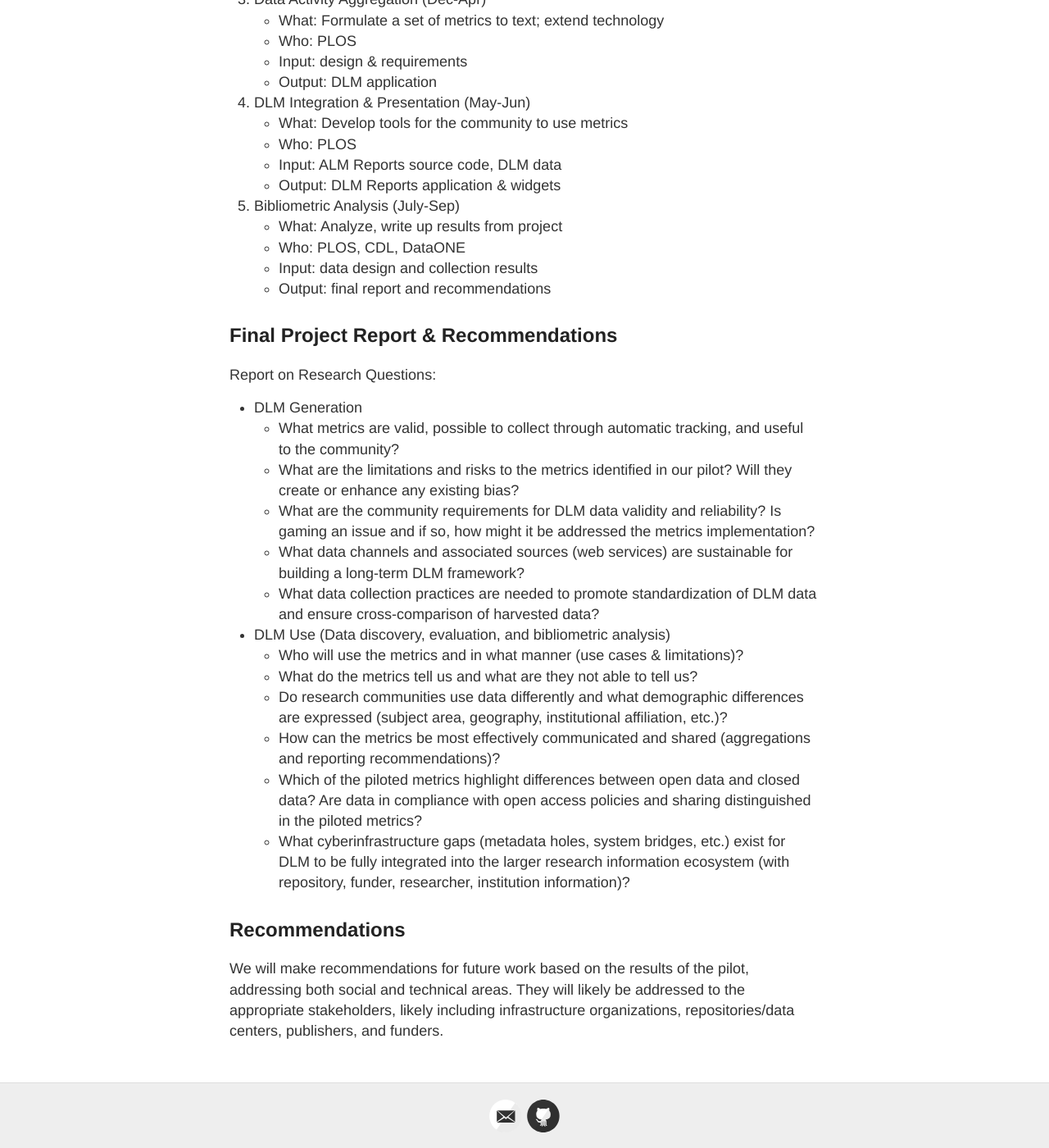
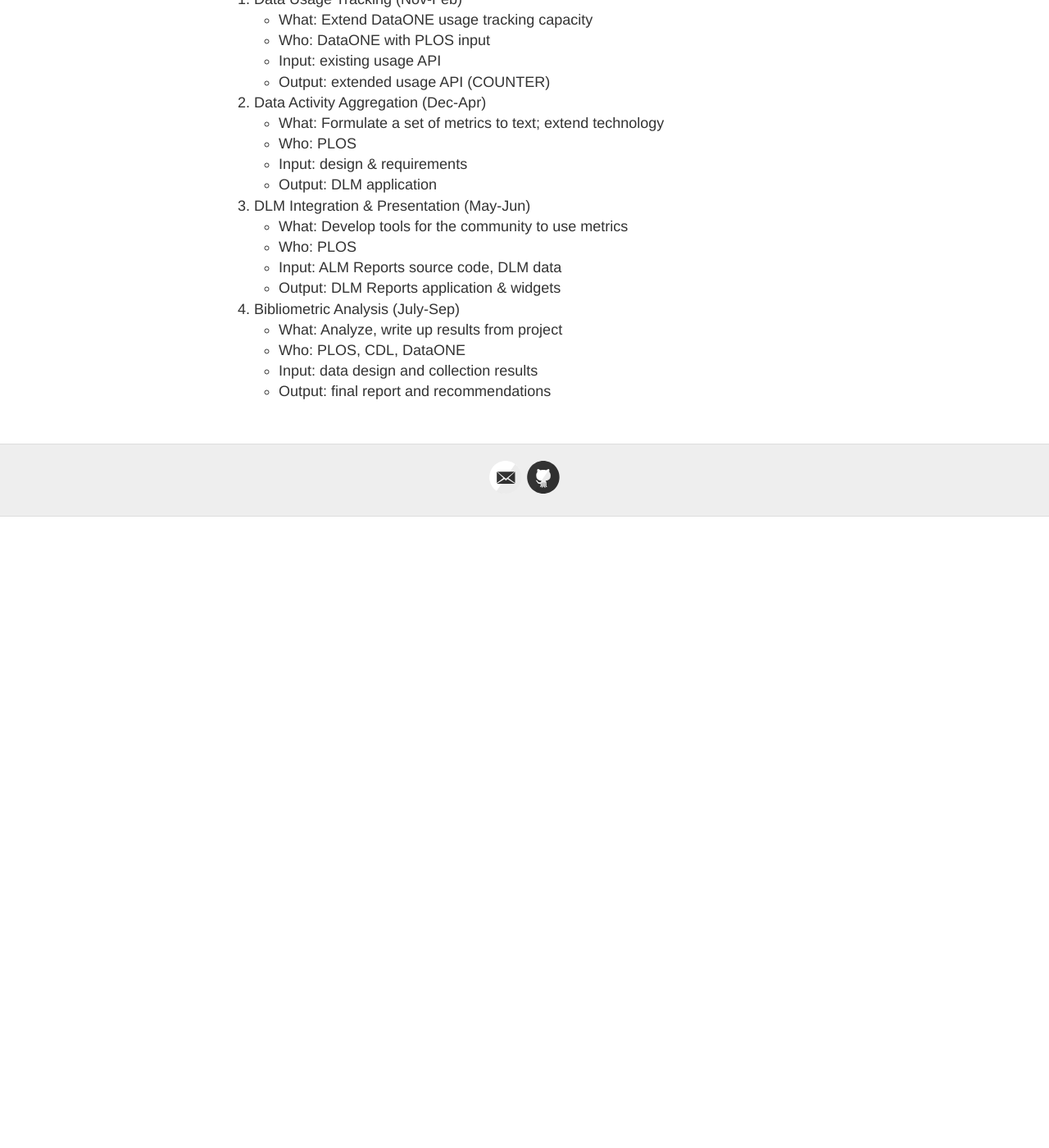
Before and after one commit to lagotto/MDC, a Jekyll site: the page built from overview.md, in a window 1280 px wide and 1400 px high, scrolled down 1893 px. Shown: the whole window at 82% size. Built offline with Jekyll 4.4.1, drawn with Linux system fonts in a browser that asks for light colours; after the commit the page ends 2523 px from its top, so only the background shows below that.

Commit message:
Update overview.md

```diff
--- a/overview.md
+++ b/overview.md
@@ -5,8 +5,11 @@
 ---
 
 **Partners**: CDL, PLOS, DataONE
+
 **Proposal**: [PDF on eScholarship](http://escholarship.org/uc/item/9kf081vf)
+
 **NSF Grant Record**: [Grant No. 1448821](http://www.nsf.gov/awardsearch/showAward?AWD_ID=1448821&HistoricalAwards=false)
+
 **Timeline**: 1 Oct 2014 - 1 Oct 2015
 
 
@@ -56,47 +59,32 @@
 ## Work Components
 
 1. DLM Field Research (Oct-Jan)
+
   * What: Surveys, interviews, focus groups to determine requirements for DLM
   * Who: CDL with PLOS input
   * Input: list of questions/things we want to know from the community
   * Output: metrics design & requirements
+
 2. Data Usage Tracking (Nov-Feb)
   * What: Extend DataONE usage tracking capacity
   * Who: DataONE with PLOS input
   * Input: existing usage API
   * Output: extended usage API (COUNTER)
+
 3. Data Activity Aggregation (Dec-Apr)
   * What: Formulate a set of metrics to text; extend technology
   * Who: PLOS
   * Input: design & requirements
   * Output: DLM application
+
 4. DLM Integration & Presentation (May-Jun)
   * What:  Develop tools for the community to use metrics
   * Who: PLOS
   * Input: ALM Reports source code, DLM data
   * Output: DLM Reports application & widgets
+
 5. Bibliometric Analysis (July-Sep)
   * What: Analyze, write up results from project
   * Who: PLOS, CDL, DataONE
   * Input: data design and collection results
   * Output: final report and recommendations
-
-## Final Project Report & Recommendations
-
-Report on Research Questions:
-* DLM Generation
-  * What metrics are valid, possible to collect through automatic tracking, and useful to the community?
-  * What are the limitations and risks to the metrics identified in our pilot? Will they create or enhance any existing bias?
-  * What are the community requirements for DLM data validity and reliability? Is gaming an issue and if so, how might it be addressed the metrics implementation?
-  * What data channels and associated sources (web services) are sustainable for building a long-term DLM framework?
-  * What data collection practices are needed to promote standardization of DLM data and ensure cross-comparison of harvested data?
-* DLM Use (Data discovery, evaluation, and bibliometric analysis)
-  * Who will use the metrics and in what manner (use cases & limitations)?
-  * What do the metrics tell us and what are they not able to tell us?
-  * Do research communities use data differently and what demographic differences are expressed (subject area, geography, institutional affiliation, etc.)?
-  * How can the metrics be most effectively communicated and shared (aggregations and reporting recommendations)?
-  * Which of the piloted metrics highlight differences between open data and closed data? Are data in compliance with open access policies and sharing distinguished in the piloted metrics?
-  * What cyberinfrastructure gaps (metadata holes, system bridges, etc.) exist for DLM to be fully integrated into the larger research information ecosystem (with repository, funder, researcher, institution information)?
-
-## Recommendations
-We will make recommendations for future work based on the results of the pilot, addressing both social and technical areas. They will likely be addressed to the appropriate stakeholders, likely including infrastructure organizations, repositories/data centers, publishers, and funders.
```
